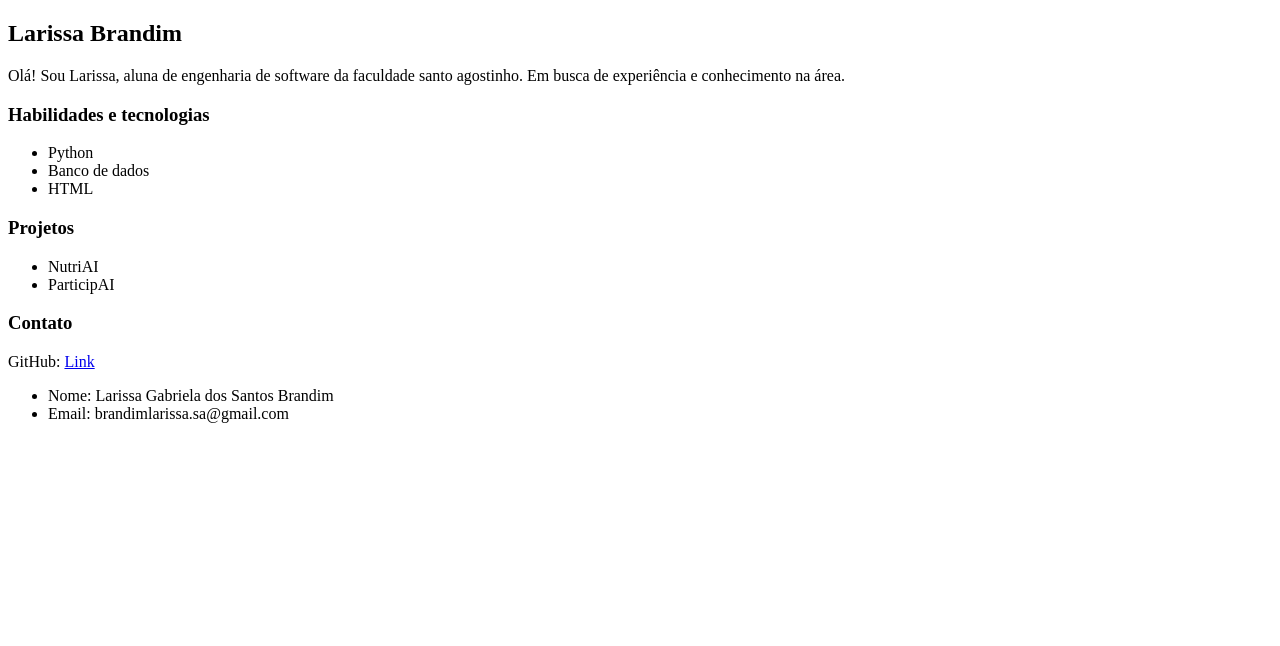
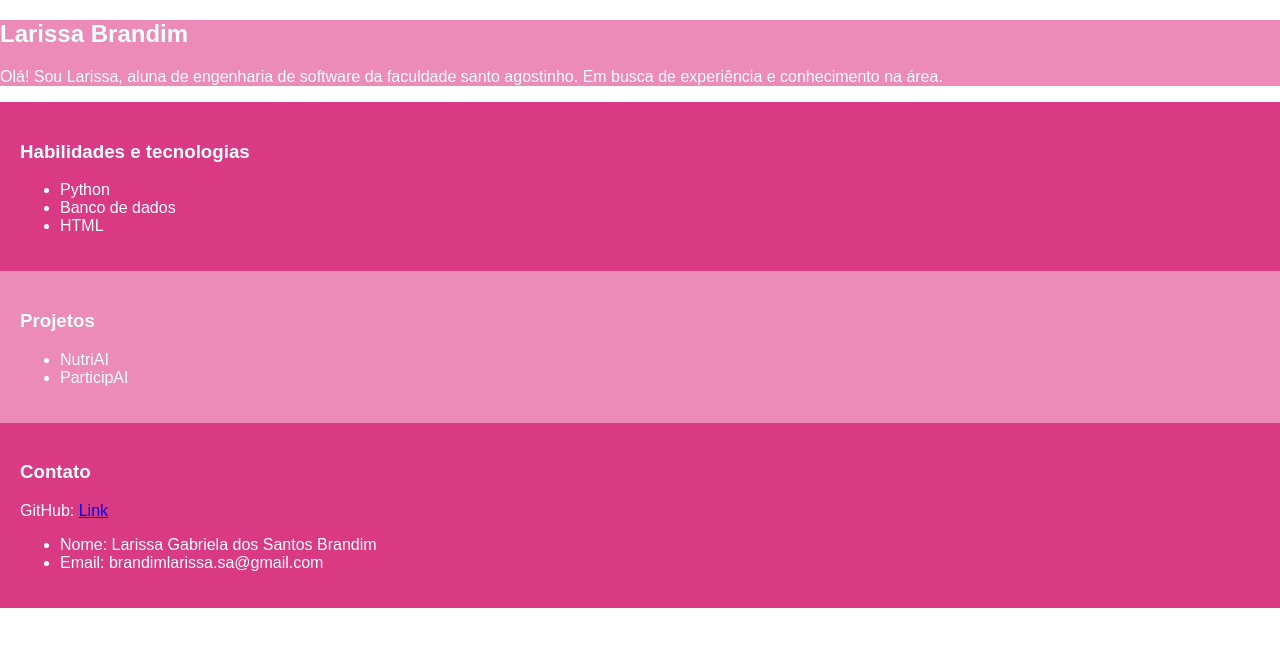
Before and after one commit to brandim04/meu-site, a plain HTML site: page index.html in a window 1280 px wide. Drawn offline with Linux system fonts and the light colour scheme.

Commit message:
adição de cores
adicionei cores no site

```diff
--- a/index.html
+++ b/index.html
@@ -5,14 +5,14 @@
     <meta name="viewport" content="width=device-width, initial-scale=1.0">
     <title>Portifólio - Larissa</title>
 </head>
-<body>
-  <section>
+<body style="font-family: sans-serif; margin: 0; padding: 0;">
+  <section style=" background-color: rgb(236, 138, 184); color: azure;">
     <h1>Larissa Brandim</h1>
     <p>Olá! Sou Larissa, aluna de engenharia de software da faculdade santo agostinho. Em busca de experiência e conhecimento na área.
     </p>
   </section>
 
-  <section>
+  <section style="padding: 20px; background-color: rgb(218, 57, 132); color: azure;">
     <h3>Habilidades e tecnologias</h3>
 <ul>
   <li>Python</li>
@@ -21,7 +21,7 @@
 </ul>
   </section>
 
-  <section>
+  <section style="padding: 20px; background-color:rgb(236, 138, 184); color: azure;">
 <h3>Projetos</h3>
 <ul>
     <li>NutriAI</li>
@@ -29,7 +29,7 @@
 </ul>
   </section>
 
-  <section>
+  <section style="padding: 20px; background-color: rgb(218, 57, 132); color: azure;">
 <h3>Contato</h3>
 <p>GitHub: <a href= "https://github.com/brandim04"
 target= "blank">Link</a></p>
```
